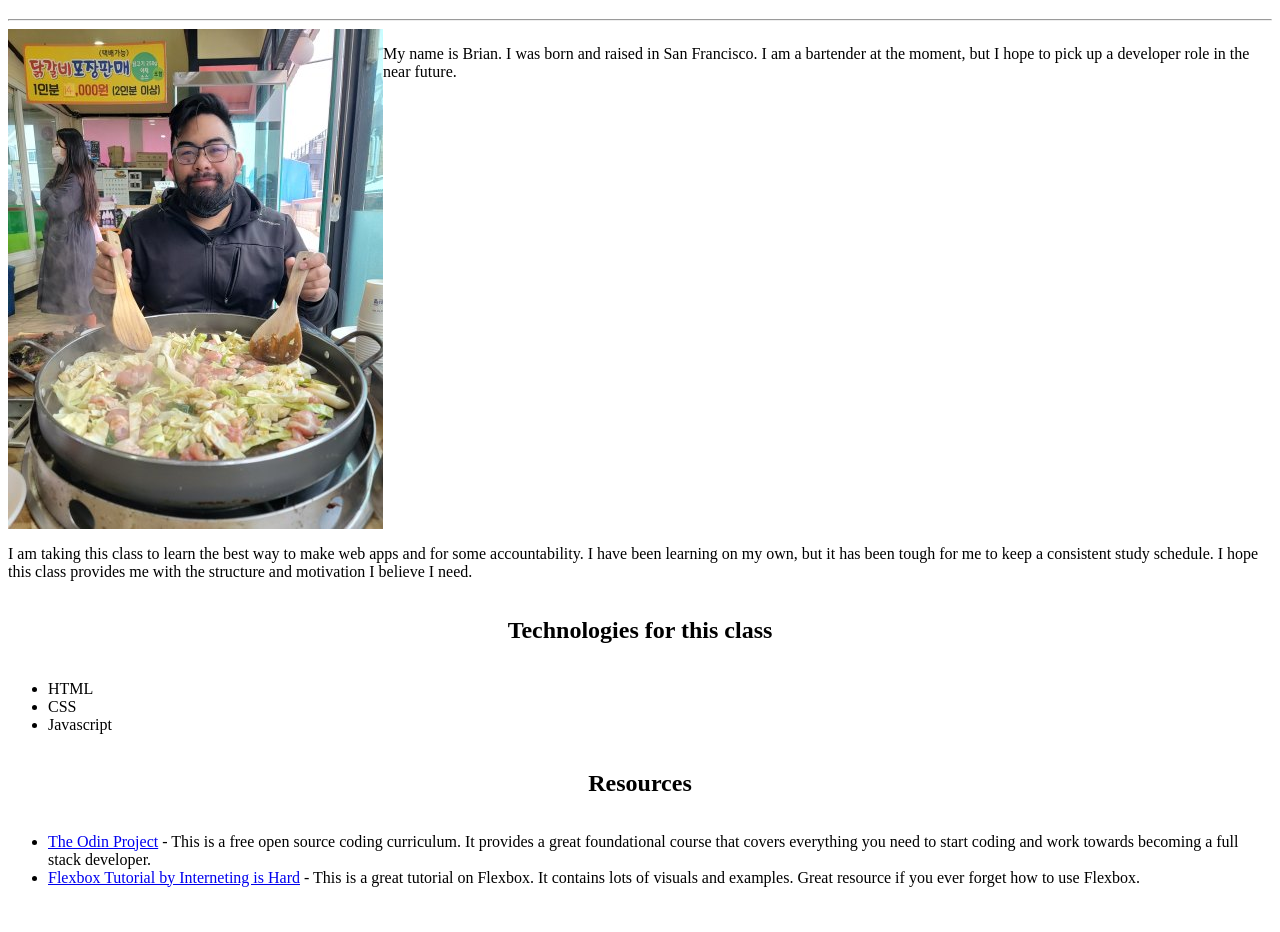
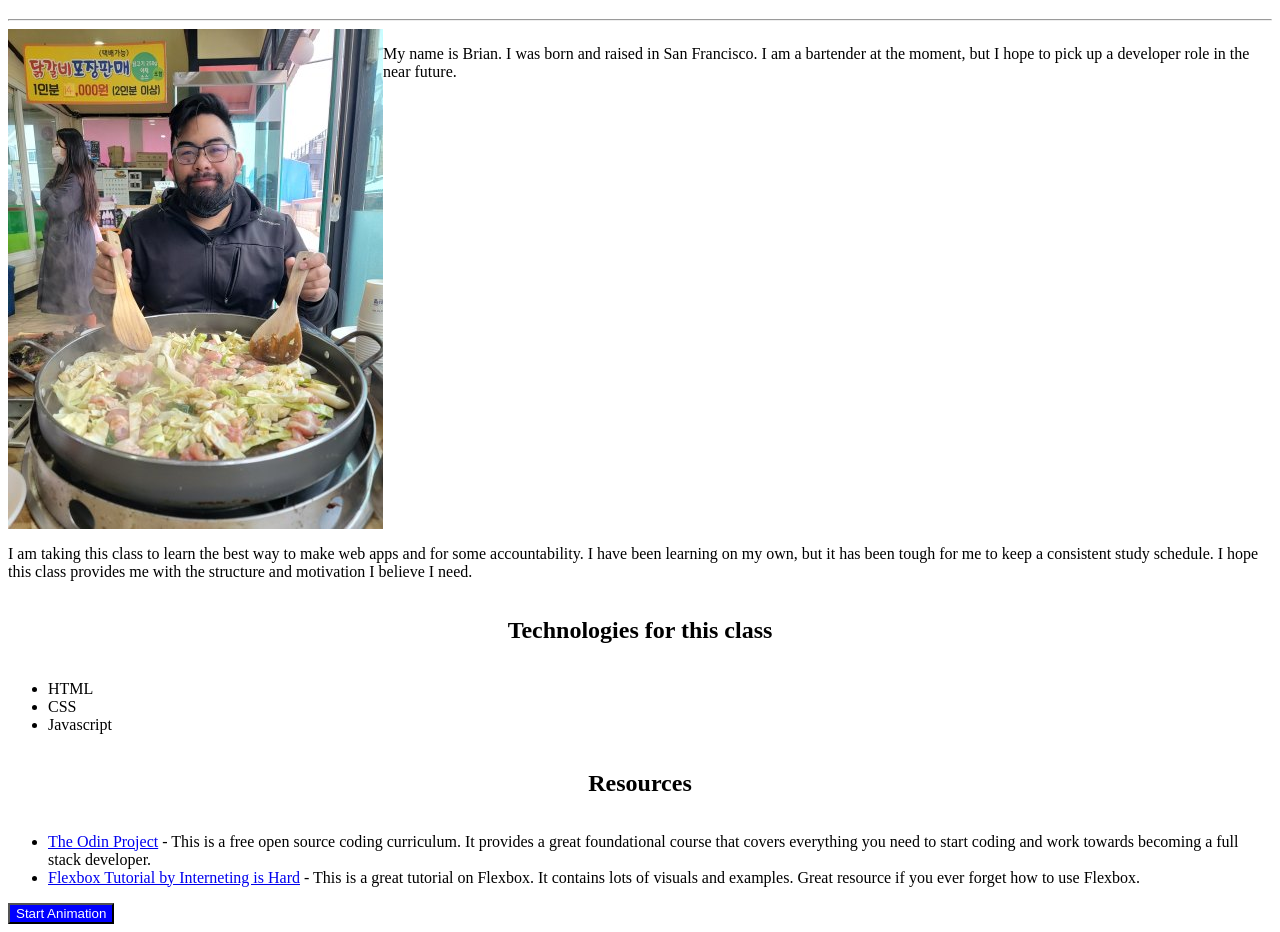
Before and after one commit to brondolo/brondolo.github.io, a plain HTML site: page CNIT133M/Homework_1A/index.html in a window 1280 px wide. Shown: the part 61-993 px from the top of the page. Before the commit the page ends 964 px from the top, so only its background shows below. Drawn offline with Linux system fonts and the light colour scheme.

Commit message:
added button

```diff
--- a/CNIT133M/Homework_1A/index.html
+++ b/CNIT133M/Homework_1A/index.html
@@ -55,5 +55,7 @@
                 </div>
             </div>
 
+            <button type="button" class="button">Start Animation</button>
+
         </body>
     </html>
--- a/CNIT133M/Homework_1A/style.css
+++ b/CNIT133M/Homework_1A/style.css
@@ -4,10 +4,14 @@
 
 .about-me {
     display: flex;
-    justify-content: center;
 }
 .tech-for-class-heading, .resources-heading {
     display: flex;
     align-items: center;
     justify-content: center;
 }
+
+.button {
+    background-color: blue;
+    color: white;
+}
```
